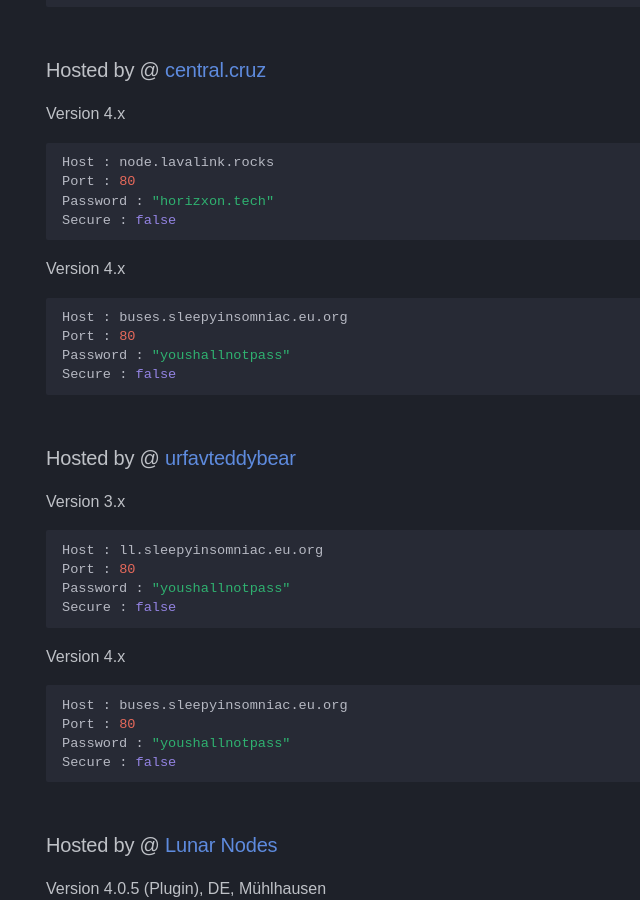
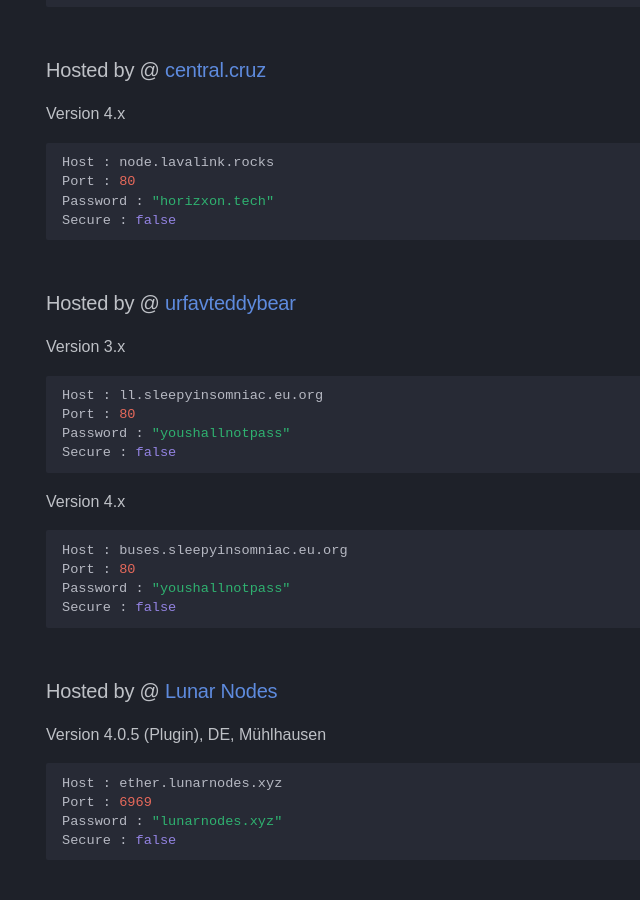
Before and after one commit to DarrenOfficial/lavalink-list, an MkDocs documentation site: the page built from docs/NoSSL/lavalink-without-ssl.md, in a window 1280 px wide and 900 px high, scrolled down 695 px. Shown: the whole window, without its empty margins (0-640 px from the left). Built offline with MkDocs 1.6.1 and Material for MkDocs 9.7.7, drawn with Linux system fonts in a browser that asks for light colours; some web fonts are replaced; comment, search, counter and statistics services are not loaded; a style sheet for code colours, icons or effects is not loaded.

Commit message:
Update lavalink-without-ssl.md

````diff
--- a/docs/NoSSL/lavalink-without-ssl.md
+++ b/docs/NoSSL/lavalink-without-ssl.md
@@ -41,13 +41,6 @@ Version 4.x
 Host : node.lavalink.rocks
 Port : 80
 Password : "horizxon.tech"
-Secure : false
-```
-Version 4.x
-```bash
-Host : buses.sleepyinsomniac.eu.org
-Port : 80
-Password : "youshallnotpass"
 Secure : false
 ```
 
````
